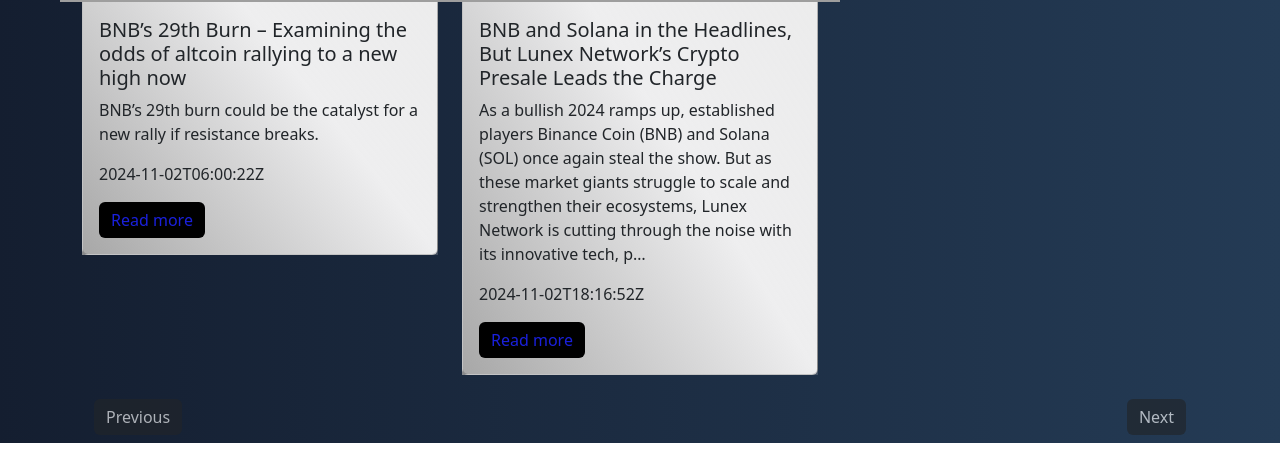
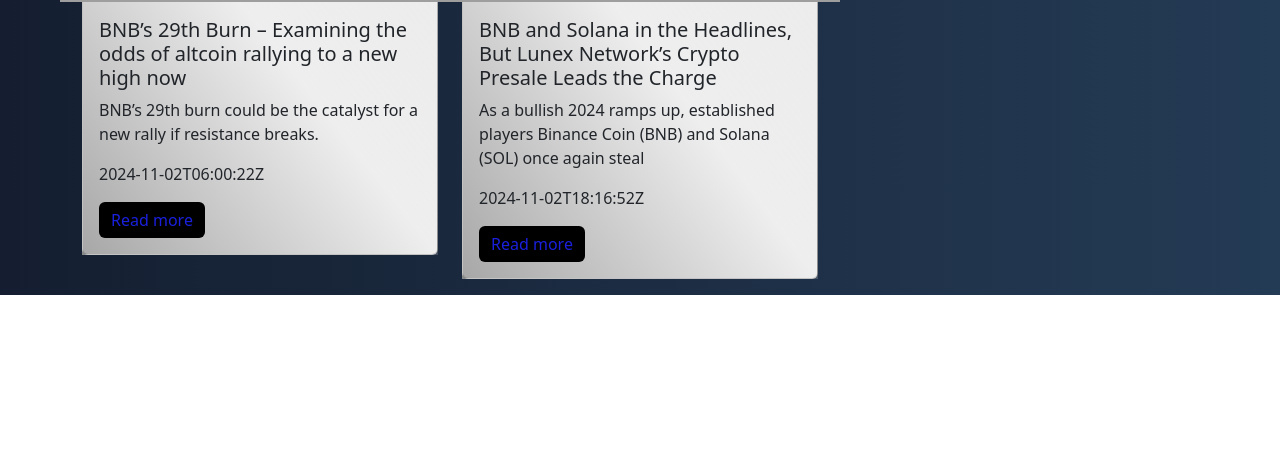
Before and after one commit to thesumitpandey/cryptoAlert, a React (Create React App) app: page /#/Science in a window 1280 px wide. Shown: the part 321-797 px from the top of the page. Built offline with nearby package versions, Linux system fonts and the light colour scheme; grey boxes are pictures that could not be loaded.

Commit message:
Update Newss.js

```diff
--- a/src/components/Newss.js
+++ b/src/components/Newss.js
@@ -55,13 +55,7 @@
     // eslint-disable-next-line
   }, [page, props.category, props.country]);
 
-  const handleNext = () => {
-    setPage(page+1);
-  };
 
-  const handlePrev = () => {
-    setPage(page-1);
-  };
 
   return (
 
@@ -77,7 +71,7 @@
           <div className="col-md-4" key={element.url}>
             <NewsItem
               title={element.title}
-              description={element.description}
+              description={ element.description.slice(0,100)}
               imageUrl={element.urlToImage || nn}
               newsUrl={element.url}
               date={element.publishedAt}
@@ -88,25 +82,7 @@
       </div>
 
 
-      <div className="container d-flex justify-content-between ">
-        <Button
-        className="c"
-          variant="secondary my-2 btn btn-dark"
-          disabled={page <= 1}
-          onClick={handlePrev}
-        >
-          Previous
-        </Button>
 
-        <Button
-        className="c"
-          variant="secondary my-2 btn btn-dark"
-          disabled={page + 1 > Math.ceil(totalArticles / props.pageSize)}
-          onClick={handleNext}
-        >
-          Next
-        </Button>
-      </div>
     </div>
   );
 };
```
